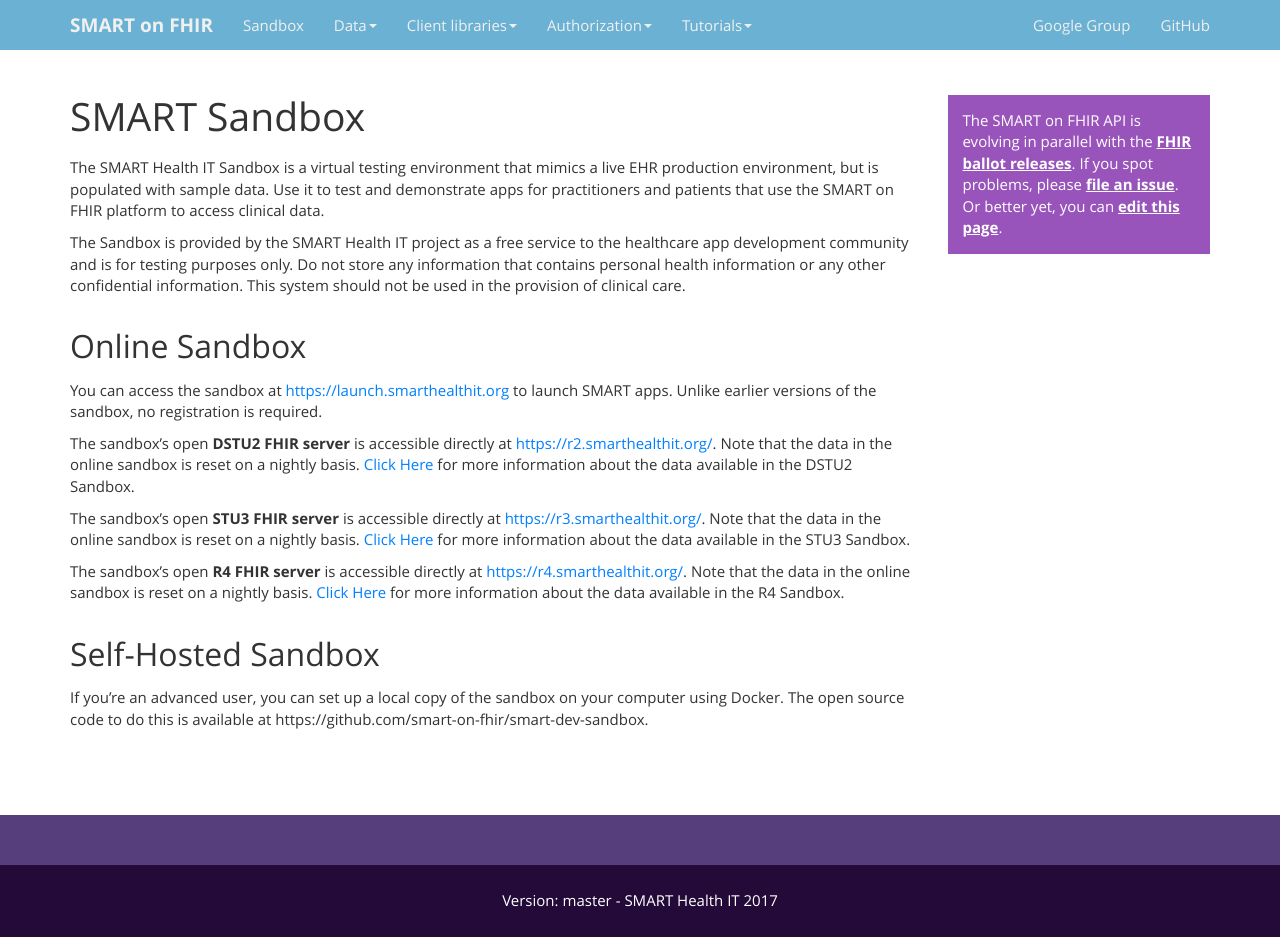
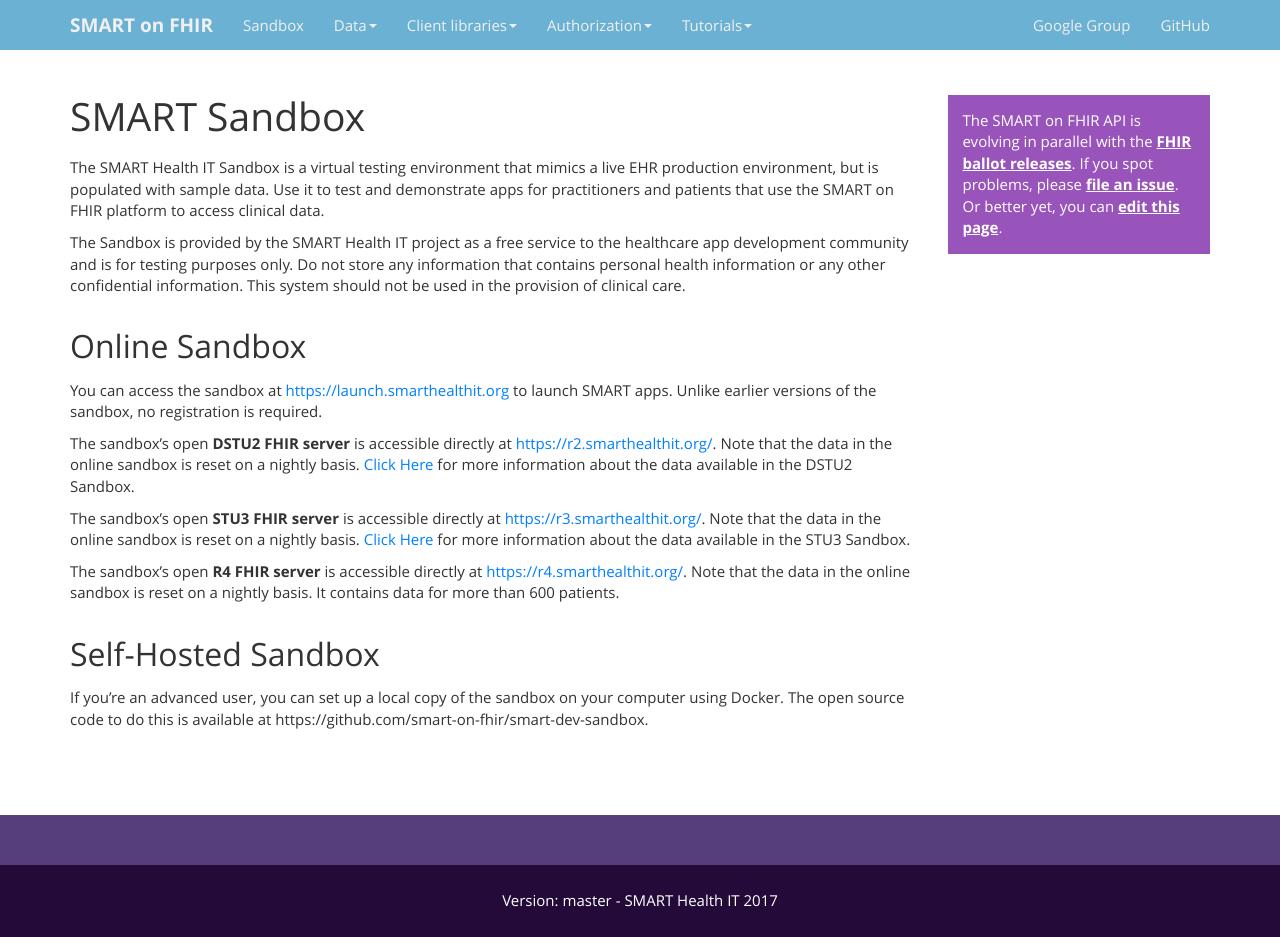
Before and after one commit to smart-on-fhir/smart-on-fhir.github.io, a Jekyll site: the page built from sandbox/index.md, in a window 1280 px wide. Built offline with Jekyll 4.4.1, drawn with Linux system fonts in a browser that asks for light colours.

Commit message:
Update index.md

```diff
--- a/sandbox/index.md
+++ b/sandbox/index.md
@@ -17,7 +17,7 @@
 
 The sandbox's open **STU3 FHIR server** is accessible directly at [https://r3.smarthealthit.org/](https://r3.smarthealthit.org). Note that the data in the online sandbox is reset on a nightly basis. [Click Here](http://docs.smarthealthit.org/data/stu3-sandbox-data) for more information about the data available in the STU3 Sandbox.
 
-The sandbox's open **R4 FHIR server** is accessible directly at [https://r4.smarthealthit.org/](https://r4.smarthealthit.org). Note that the data in the online sandbox is reset on a nightly basis. [Click Here](http://docs.smarthealthit.org/data/r4-sandbox-data) for more information about the data available in the R4 Sandbox.
+The sandbox's open **R4 FHIR server** is accessible directly at [https://r4.smarthealthit.org/](https://r4.smarthealthit.org). Note that the data in the online sandbox is reset on a nightly basis. It contains data for more than 600 patients.
 
 ## Self-Hosted Sandbox
 
```
